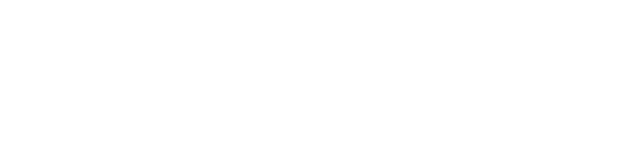
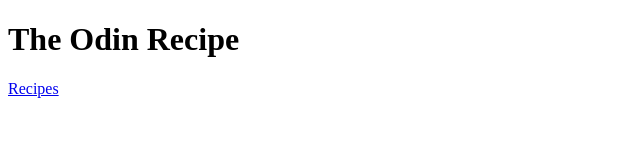
Before and after one commit to okskippper123/odin-recipes, a plain HTML site: page index.html in a window 1280 px wide. Shown: the whole page, without its empty margins (0-640 px from the left). Drawn offline with Linux system fonts and the light colour scheme.

Commit message:
Add button for navigation

```diff
--- a/index.html
+++ b/index.html
@@ -6,6 +6,7 @@
     <title>Document</title>
 </head>
 <body>
-
+    <h1>The Odin Recipe</h1>
+    <a href="./recipes/lasagna.html">Recipes</a>
 </body>
 </html>
```
Also changed, not shown: recipes/lasagna.html (+1 -0 lines).
